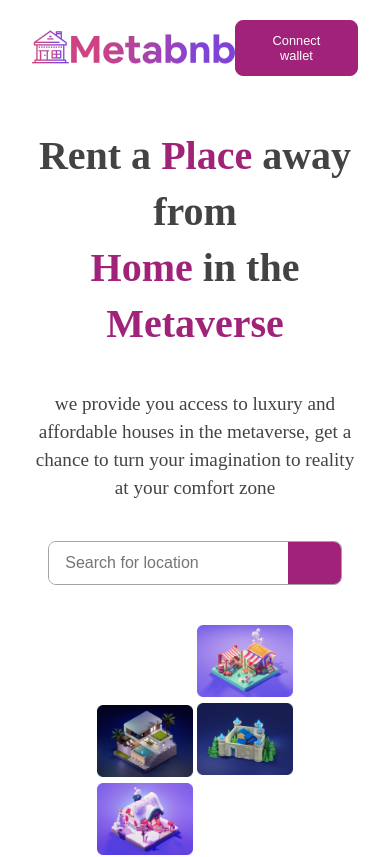
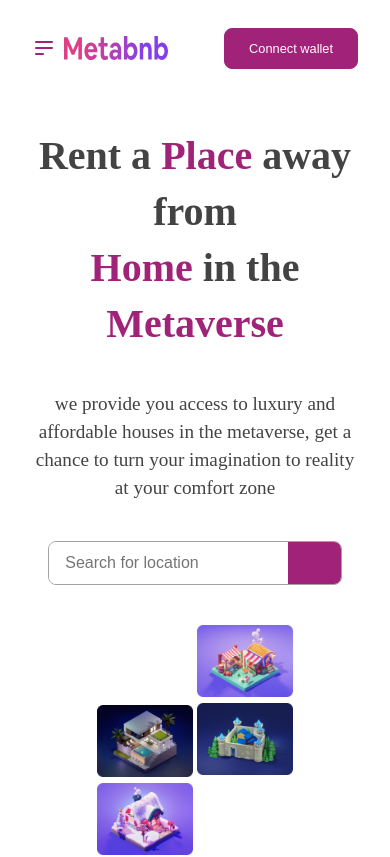
Before and after one commit to ejim11/metabnb-app, a React (Create React App) app: page / in a window 390 px wide. Shown: the top 857 px of the page. Built offline with nearby package versions, Linux system fonts and the light colour scheme; a web font is replaced by a local one.

Commit message:
style: media query for the header comp

```diff
--- a/src/components/Header/Header.js
+++ b/src/components/Header/Header.js
@@ -5,6 +5,8 @@
 import Modal from "../UI/Modal/Modal";
 import WalletLinks from "../WalletLinks/WalletLinks";
 import { useState } from "react";
+import { HiOutlineMenuAlt2 } from "react-icons/hi";
+import logoSmall from "../../assets/logo-small.svg";
 
 const links = [
   {
@@ -27,6 +29,7 @@
 
 const Header = () => {
   const [modalVisible, setModalVisible] = useState(false);
+  const [menuIsVisible, setMenuIsVisible] = useState(false);
 
   const displayModalHandler = () => {
     setModalVisible(true);
@@ -34,6 +37,14 @@
 
   const hideModalHandler = (e) => {
     e.target.dataset.type === "modal" && setModalVisible(false);
+  };
+
+  const showMenuHandler = () => {
+    setMenuIsVisible(true);
+  };
+
+  const hideMenuHandler = () => {
+    setMenuIsVisible(false);
   };
 
   const navLinks = links.map((link, i) => (
@@ -52,10 +63,20 @@
   return (
     <>
       <header>
+        <HiOutlineMenuAlt2
+          className={classes["menu-icon"]}
+          onClick={showMenuHandler}
+        />
         <div className={classes.logo}>
-          <img src={logoColored} alt="logo" />
+          <img src={logoColored} alt="logo" className={classes["logo-big"]} />
+          <img src={logoSmall} alt="logo" className={classes["logo-small"]} />
         </div>
-        <nav>
+        <nav
+          className={
+            menuIsVisible ? classes["visible-menu"] : classes["invisible-menu"]
+          }
+          onClick={hideMenuHandler}
+        >
           <ul>{navLinks}</ul>
         </nav>
         <Button
--- a/src/components/Header/Header.module.scss
+++ b/src/components/Header/Header.module.scss
@@ -12,25 +12,68 @@
         padding: 0 4rem;
     }
 
-    // & .logo {
-    //     @include respond(tablet) {
-    //         width: 50%;
-    //     }
-    // }
+    & .menu-icon {
+        height: 3rem;
+        width: 3rem;
+        color: $color-primary;
+        display: none;
+        margin-right: 1rem;
+        cursor: pointer;
+
+        @include respond(tablet) {
+            display: block;
+        }
+    }
+
+    & .logo {
+        & .logo-small {
+            display: none;
+
+            @include respond(tablet) {
+                display: block;
+            }
+        }
+
+        & .logo-big {
+            @include respond(tablet) {
+                display: none;
+            }
+        }
+
+    }
 
     & nav {
         margin: 0 auto;
 
         @include respond(tablet) {
-            display: none;
+            position: fixed;
+            top: 0;
+            left: 0;
+            width: 100%;
+            height: 100vh;
+            z-index: 8;
+            background-color: #4040404D;
+            transition: all .2s ease-in;
         }
 
         & ul {
             display: flex;
             list-style-type: none;
 
+            @include respond(tablet) {
+                width: 40%;
+                height: 100%;
+                flex-direction: column;
+                background-color: $color-white;
+                padding: 3rem;
+            }
+
             & li {
                 margin: 0 1.5rem;
+
+                @include respond(tablet) {
+                    margin: 0 0 1rem;
+                }
 
                 & a {
                     display: block;
@@ -55,6 +98,10 @@
         border: 1px solid $color-primary;
         font-size: 1.6rem;
         border-radius: 1rem;
+
+        @include respond(tablet) {
+            margin-left: auto;
+        }
 
         &:hover {
             color: $color-primary;
@@ -81,3 +128,15 @@
     opacity: 0;
     visibility: hidden;
 }
+
+.invisible-menu {
+    @include respond(tablet) {
+        transform: translateX(-100%);
+    }
+}
+
+.visible-menu {
+    @include respond(tablet) {
+        transform: translateX(0);
+    }
+}
--- a/src/scss/_mixin.scss
+++ b/src/scss/_mixin.scss
@@ -16,8 +16,8 @@
 
 
     @if $breakpoint ==midTablet {
-        @media (max-width: 46.875em) {
-            //750
+        @media (max-width: 48.75em) {
+            //780
             @content;
         }
     }
```
Also changed, not shown: src/assets/logo-small.svg (added).
